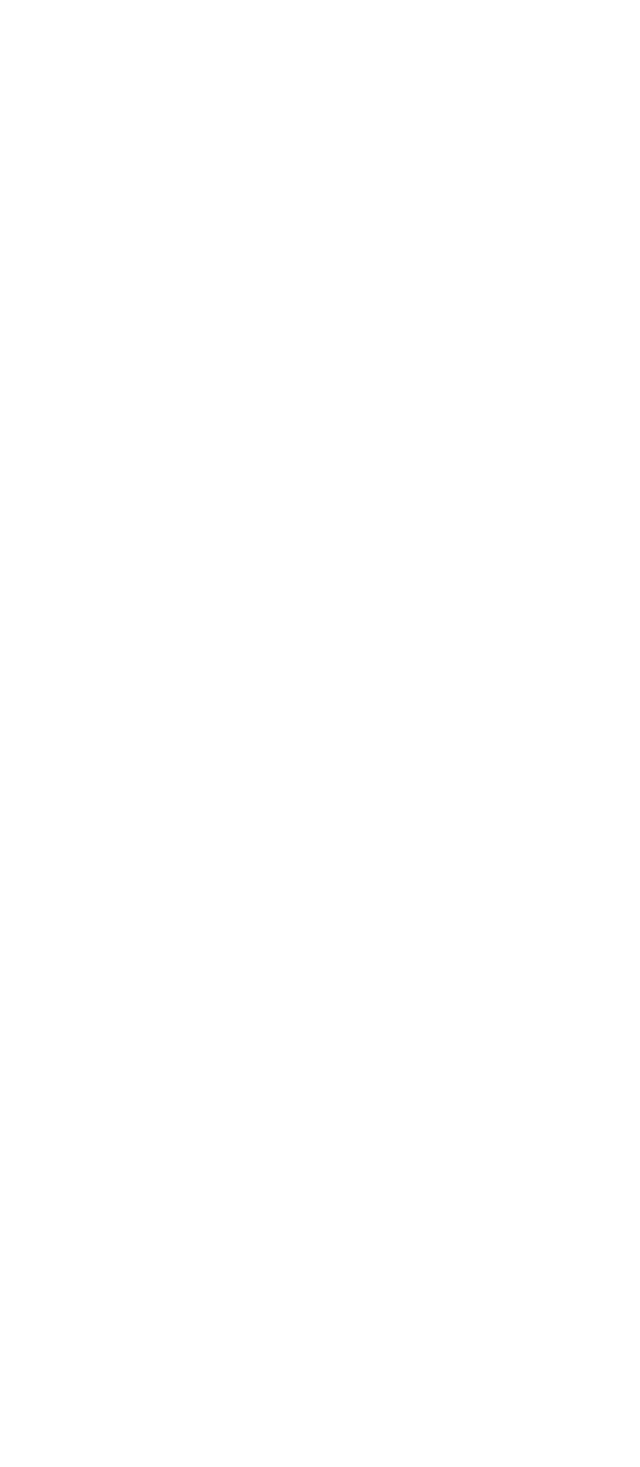
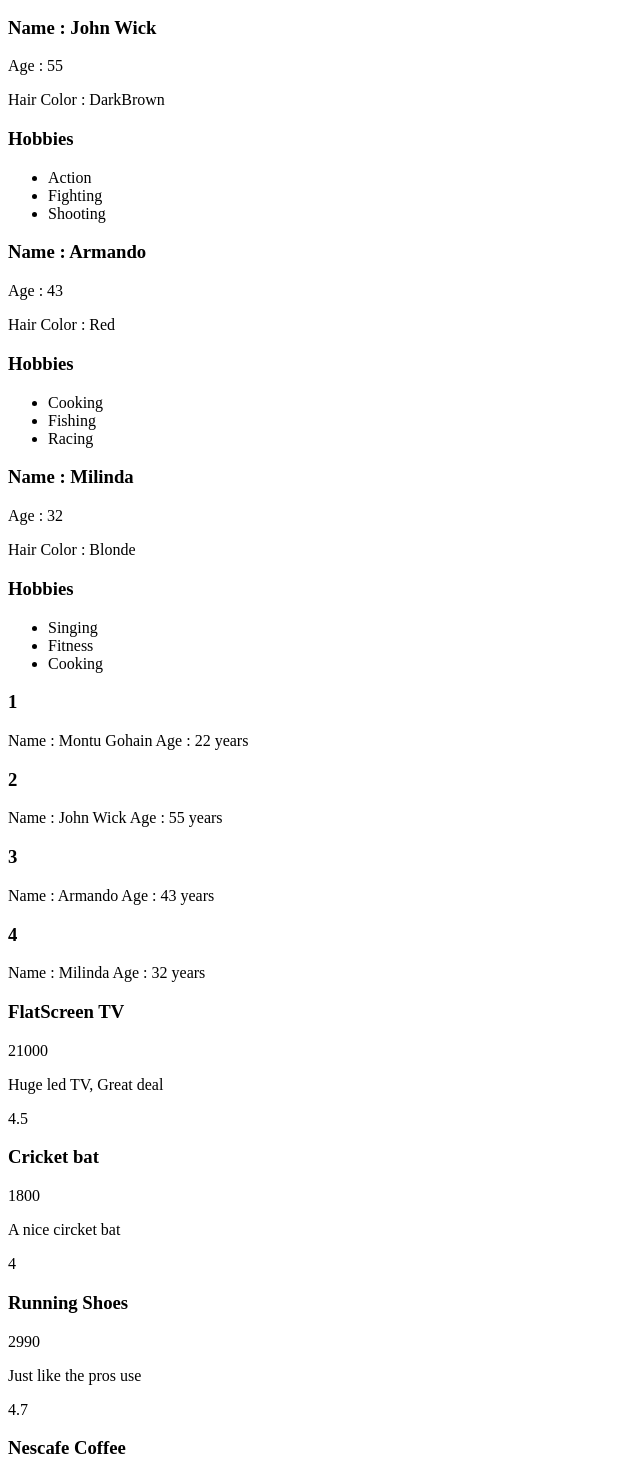
Before and after one commit to Montu-Gohain/react-design-patterns, a React (Vite) app: page /lists in a window 1280 px wide. Before the commit this address had no page. Shown: the part 363-1830 px from the top of the page, without its empty margins (0-640 px from the left). Before the commit the page ends 800 px from the top, so only its background shows below. Built offline with nearby package versions, Linux system fonts and the light colour scheme.

Commit message:
Added Modal component and List item component

```diff
--- a/src/App.jsx
+++ b/src/App.jsx
@@ -1,14 +1,17 @@
 import { BrowserRouter as Router, Routes, Route } from "react-router-dom";
 // Todo : Importing Pages
 import SplitScreenPage from "./pages/SplitScreenPage";
+import { ListPage } from "./pages/ListPage";
 import Homepage from "./pages/Homepage";
-
+import ModalPage from "./pages/ModalPage";
 const App = () => {
   return (
     <Router>
       <Routes>
         <Route path="/" element={<Homepage />} />
         <Route path="/layout" element={<SplitScreenPage />} />
+        <Route path="/lists" element={<ListPage />} />
+        <Route path="/modal" element={<ModalPage />} />
       </Routes>
     </Router>
   );
--- /dev/null
+++ b/src/components/ModalComponent.jsx
@@ -0,0 +1,41 @@
+/* eslint-disable react/prop-types */
+import { useState } from "react";
+import styled from "styled-components";
+
+const ModalBackground = styled.div`
+  position: fixed;
+  top: 0;
+  left: 0;
+  z-index: 1;
+  width: 100%;
+  height: 100%;
+  overflow: auto;
+  background-color: rgba(0, 0, 0, 0.5);
+`;
+const ModalBody = styled.div`
+  background-color: white;
+  margin: 10% auto;
+  padding: 20px;
+  width: 50%;
+  border-radius: 10px;
+`;
+
+const ModalComponent = ({ children }) => {
+  const [showModal, setShowModal] = useState(false);
+
+  return (
+    <>
+      <button onClick={() => setShowModal(true)}>Show Modal</button>
+      {showModal && (
+        <ModalBackground onClick={() => setShowModal(false)}>
+          <ModalBody onClick={(e) => e.stopPropagation()}>
+            <button onClick={() => setShowModal(false)}>Hide</button>
+            {children}
+          </ModalBody>
+        </ModalBackground>
+      )}
+    </>
+  );
+};
+
+export default ModalComponent;
--- /dev/null
+++ b/src/components/NumberedList.jsx
@@ -0,0 +1,19 @@
+/* eslint-disable react/prop-types */
+const NumberedList = ({
+  items,
+  resourceName,
+  itemComponent: ItemComponent,
+}) => {
+  return (
+    <>
+      {items.map((item, i) => (
+        <>
+          <h3>{i + 1}</h3>
+          <ItemComponent key={i} {...{ [resourceName]: item }} />
+        </>
+      ))}
+    </>
+  );
+};
+
+export default NumberedList;
--- /dev/null
+++ b/src/components/Person/LargePersonListItem.jsx
@@ -0,0 +1,20 @@
+/* eslint-disable react/prop-types */
+const LargePersonListItem = ({ person }) => {
+  const { name, age, hairColor, hobbies } = person;
+
+  return (
+    <>
+      <h3>Name : {name}</h3>
+      <p>Age : {age}</p>
+      <p>Hair Color : {hairColor}</p>
+      <h3>Hobbies</h3>
+      <ul>
+        {hobbies.map((hobby) => (
+          <li key={hobby}>{hobby}</li>
+        ))}
+      </ul>
+    </>
+  );
+};
+
+export default LargePersonListItem;
--- /dev/null
+++ b/src/components/Person/SmallPersonListItem.jsx
@@ -0,0 +1,11 @@
+/* eslint-disable react/prop-types */
+const SmallPersonListItem = ({ person }) => {
+  const { name, age } = person;
+  return (
+    <p>
+      Name : {name} Age : {age} years
+    </p>
+  );
+};
+
+export default SmallPersonListItem;
--- /dev/null
+++ b/src/components/Product/LargerProductListItem.jsx
@@ -0,0 +1,15 @@
+/* eslint-disable react/prop-types */
+
+const LargerProductListItem = ({ product }) => {
+  const { name, price, description, rating } = product;
+  return (
+    <div>
+      <h3>{name}</h3>
+      <p>{price}</p>
+      <p>{description}</p>
+      <p>{rating}</p>
+    </div>
+  );
+};
+
+export default LargerProductListItem;
--- /dev/null
+++ b/src/components/RegularList.jsx
@@ -0,0 +1,12 @@
+/* eslint-disable react/prop-types */
+const RegularList = ({ items, resourceName, itemComponent: ItemComponent }) => {
+  return (
+    <>
+      {items.map((item, i) => {
+        return <ItemComponent key={i} {...{ [resourceName]: item }} />;
+      })}
+    </>
+  );
+};
+
+export default RegularList;
--- /dev/null
+++ b/src/data/data.js
@@ -0,0 +1,53 @@
+export const people = [
+  {
+    name: "Montu Gohain",
+    age: 22,
+    hairColor: "Black",
+    hobbies: ["Music", "Gamming", "Coding"],
+  },
+  {
+    name: "John Wick",
+    age: 55,
+    hairColor: "DarkBrown",
+    hobbies: ["Action", "Fighting", "Shooting"],
+  },
+  {
+    name: "Armando",
+    age: 43,
+    hairColor: "Red",
+    hobbies: ["Cooking", "Fishing", "Racing"],
+  },
+  {
+    name: "Milinda",
+    age: 32,
+    hairColor: "Blonde",
+    hobbies: ["Singing", "Fitness", "Cooking"],
+  },
+];
+
+export const products = [
+  {
+    name: "FlatScreen TV",
+    price: 21000,
+    description: "Huge led TV, Great deal",
+    rating: 4.5,
+  },
+  {
+    name: "Cricket bat",
+    price: 1800,
+    description: "A nice circket bat ",
+    rating: 4,
+  },
+  {
+    name: "Running Shoes",
+    price: 2990,
+    description: "Just like the pros use",
+    rating: 4.7,
+  },
+  {
+    name: "Nescafe Coffee",
+    price: 290,
+    description: "Best coffee in the world",
+    rating: 4.7,
+  },
+];
--- a/src/pages/Homepage.jsx
+++ b/src/pages/Homepage.jsx
@@ -6,6 +6,8 @@ const Homepage = () => {
       <Title>React Design Patterns</Title>
       <Contents>
         <StyledLink to="/layout">Split-Screen</StyledLink>
+        <StyledLink to="/lists">Displaying List</StyledLink>
+        <StyledLink to="/modal">Modal Page</StyledLink>
       </Contents>
     </Container>
   );
@@ -16,6 +18,7 @@ export default Homepage;
 const Container = styled.div`
   height: 97vh;
   background-color: #c7d2fe;
+  border-radius: 10px 10px 0px 0px;
 `;
 const Title = styled.h1`
   font-size: 2rem;
@@ -32,6 +35,7 @@ const Title = styled.h1`
 `;
 const Contents = styled.div`
   display: flex;
+  flex-direction: column;
   align-items: center;
   justify-content: center;
   margin-top: 10vh;
@@ -45,6 +49,8 @@ const StyledLink = styled(Link)`
   border-radius: 30px;
   text-align: center;
   transition: box-shadow 400ms ease-out;
+  margin-bottom: 3vh;
+  box-shadow: 5px 5px 30px rgba(0, 0, 0, 0.1);
   &:hover {
     box-shadow: 5px 5px 30px green;
   }
--- /dev/null
+++ b/src/pages/ListPage.jsx
@@ -0,0 +1,32 @@
+import NumberedList from "../components/NumberedList.jsx";
+import LargePersonListItem from "../components/Person/LargePersonListItem.jsx";
+import SmallPersonListItem from "../components/Person/SmallPersonListItem.jsx";
+import LargerProductListItem from "../components/Product/LargerProductListItem.jsx";
+import RegularList from "../components/RegularList.jsx";
+import { people, products } from "../data/data.js";
+export const ListPage = () => {
+  return (
+    <>
+      <RegularList
+        items={people}
+        resourceName="person"
+        itemComponent={SmallPersonListItem}
+      />
+      <RegularList
+        items={people}
+        resourceName="person"
+        itemComponent={LargePersonListItem}
+      />
+      <NumberedList
+        items={people}
+        resourceName="person"
+        itemComponent={SmallPersonListItem}
+      />
+      <RegularList
+        items={products}
+        resourceName="product"
+        itemComponent={LargerProductListItem}
+      />
+    </>
+  );
+};
--- /dev/null
+++ b/src/pages/ModalPage.jsx
@@ -0,0 +1,15 @@
+import LargePersonListItem from "../components/Person/LargePersonListItem";
+import { people } from "../data/data";
+import ModalComponent from "../components/ModalComponent";
+
+const ModalPage = () => {
+  return (
+    <div>
+      <ModalComponent>
+        <LargePersonListItem person={people[0]} />
+      </ModalComponent>
+    </div>
+  );
+};
+
+export default ModalPage;
```
Also changed, not shown: src/components/Product/SmallProductListItem.jsx (added).
